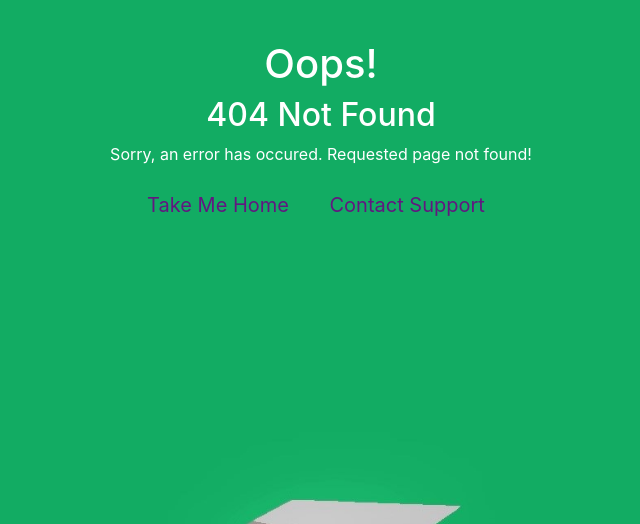
After one commit to ivvan18/new_telegram_market, a Flask app: template app/templates/404.html in a window 1280 px wide. The commit adds this page. Shown: the top 524 px of the page, without its empty margins (319-959 px from the left). Run offline with Flask 2, Linux system fonts and the light colour scheme; the template is opened without the code that fills it, so the values that code supplies are empty.

Commit message:
Privacy page added + 404 page added. Error.css style appeared.

```diff
--- /dev/null
+++ b/app/static/css/error.css
@@ -0,0 +1,38 @@
+body {
+    background: url(../images/404.jpg) no-repeat center center fixed;
+    background-size: cover;
+}
+
+.error-template {
+    color: white;
+    padding: 40px 15px;
+    text-align: center;
+}
+
+.error-actions {
+    margin-top:15px;
+    margin-bottom:15px;
+}
+
+.error-actions .btn { margin-right:10px; }
+
+.btn_style {
+    padding: 0.5rem 1rem;
+    font-size: 1.25rem;
+    line-height: 1.5;
+    border-radius: 0.3rem;
+    padding-right: 0.75rem;
+    padding-left: 0.75rem;
+    color: #621780;
+}
+
+.btn_style:hover {
+    color: #621780;
+    border-color: #621780;
+}
+
+
+.colorful
+{
+    margin-bottom: auto;
+}
--- a/app/static/css/half-slider.css
+++ b/app/static/css/half-slider.css
@@ -43,7 +43,6 @@ body {
   padding-top: 5%;
   padding-bottom: 5%;
 }
-
 
 /*////////////////*/
 
--- /dev/null
+++ b/app/templates/404.html
@@ -0,0 +1,43 @@
+<!-- 404.html-->
+<!DOCTYPE html>
+<html lang="en">
+
+  <head>
+    <meta charset="utf-8">
+    <meta name="viewport" content="width=device-width, initial-scale=1, shrink-to-fit=no">
+    <meta name="description" content="">
+    <meta name="author" content="">
+    <link rel="icon" href="../static/images/favicon.ico">
+
+    <title>Error 404</title>
+
+    <!-- Bootstrap core CSS -->
+    <link href="../static/css/bootstrap.min.css" rel="stylesheet">
+    <!-- Custom styles for this template -->
+    <link rel="stylesheet" type="text/css" href="../static/css/error.css"/>
+  </head>
+
+  <body>
+    <div class="container">
+        <div class="row">
+            <div class="col-md-12">
+                <div class="error-template">
+                    <h1>Oops!</h1>
+                    <h2>404 Not Found</h2>
+                    <div class="error-details">
+                        Sorry, an error has occured. Requested page not found!
+                    </div>
+                    <div class="error-actions">
+                        <a href="/" class="btn btn_style">Take Me Home</a>
+                        <a href="/privacy" class="btn btn-default btn-lg btn_style"> Contact Support </a>
+                    </div>
+                </div>
+            </div>
+        </div>
+    </div>
+    <!-- Bootstrap core JavaScript -->
+    <script src="../static/js/jquery.min.js"></script>
+    <script src="../static/js/bootstrap.bundle.min.js"></script>
+
+  </body>
+</html>
--- a/app/templates/base.html
+++ b/app/templates/base.html
@@ -54,7 +54,7 @@
                 <div><p style="font-size:17px">&copy; Telegfair</p></div>
                 <div class="copyright">
                   <a href="/tos">Terms</a> •
-                  <a href="#">Privacy</a> •
+                  <a href="/privacy">Privacy</a> •
                   <a href="#">Contact</a>
                 </div>
             </div>
--- a/app/templates/tos.html
+++ b/app/templates/tos.html
@@ -1,4 +1,4 @@
-<!-- index.html-->
+<!-- tos.html-->
 {% extends "base.html" %}
 {% block title %}Terms of Service{% endblock %}
 {% block body %}
```
Also changed, not shown: app/templates/marketplace.html (+43 -1 lines), app/templates/privacy.html (added, +23 -0 lines), app/views.py (+12 -3 lines), app/static/images/404.jpg (added).
